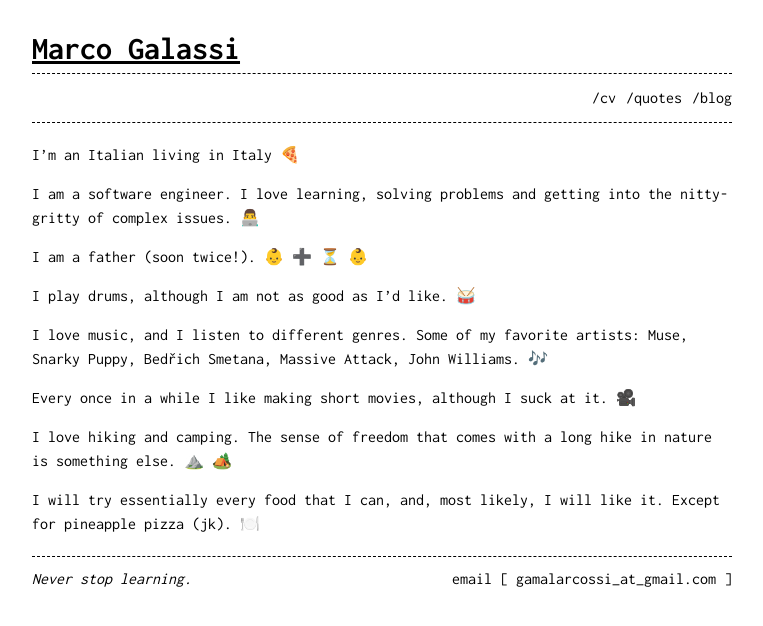
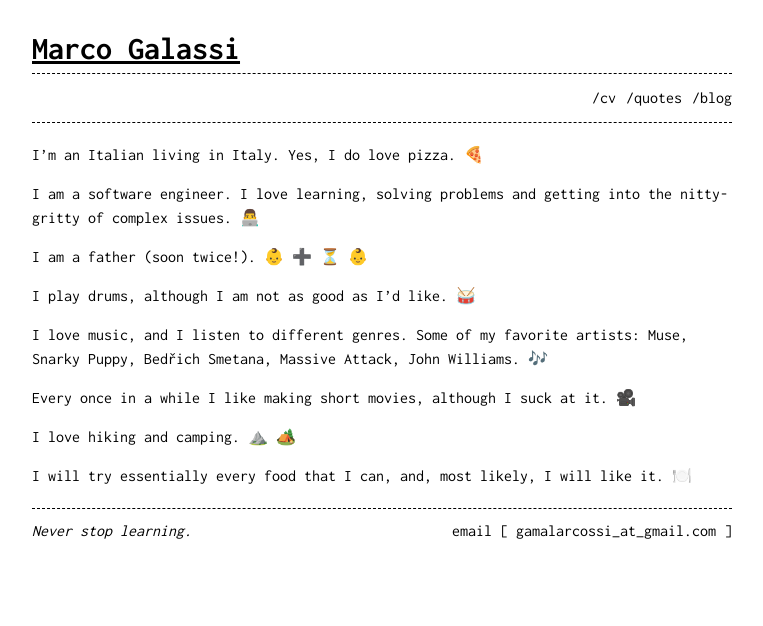
Before and after one commit to officer-rosmarino/officer-rosmarino.github.io, a Jekyll site: the page built from index.md, in a window 1280 px wide. Shown: the top 626 px of the page, without its empty margins (258-1021 px from the left). Built offline with Jekyll 4.4.1, drawn with Linux system fonts in a browser that asks for light colours; emoji names are drawn with the system emoji font.

Commit message:
adjust home

```diff
--- a/index.md
+++ b/index.md
@@ -8,7 +8,7 @@ layout: home
 
 <!-- List of available emojis here: [text](https://www.fabriziomusacchio.com/blog/2021-08-16-emojis_for_Jekyll/#people--body) -->
 
-I'm an Italian living in Italy :pizza:
+I'm an Italian living in Italy. Yes, I do love pizza. :pizza:
 
 I am a software engineer. I love learning, solving problems and getting into the nitty-gritty of complex issues. :man_technologist:
 
@@ -20,6 +20,6 @@ I love music, and I listen to different genres. Some of my favorite artists: Mus
 
 Every once in a while I like making short movies, although I suck at it. :movie_camera:
 
-I love hiking and camping. The sense of freedom that comes with a long hike in nature is something else. :mountain: :camping:
+I love hiking and camping. :mountain: :camping:
 
-I will try essentially every food that I can, and, most likely, I will like it. Except for pineapple pizza (jk). :plate_with_cutlery:
+I will try essentially every food that I can, and, most likely, I will like it. :plate_with_cutlery:
```
